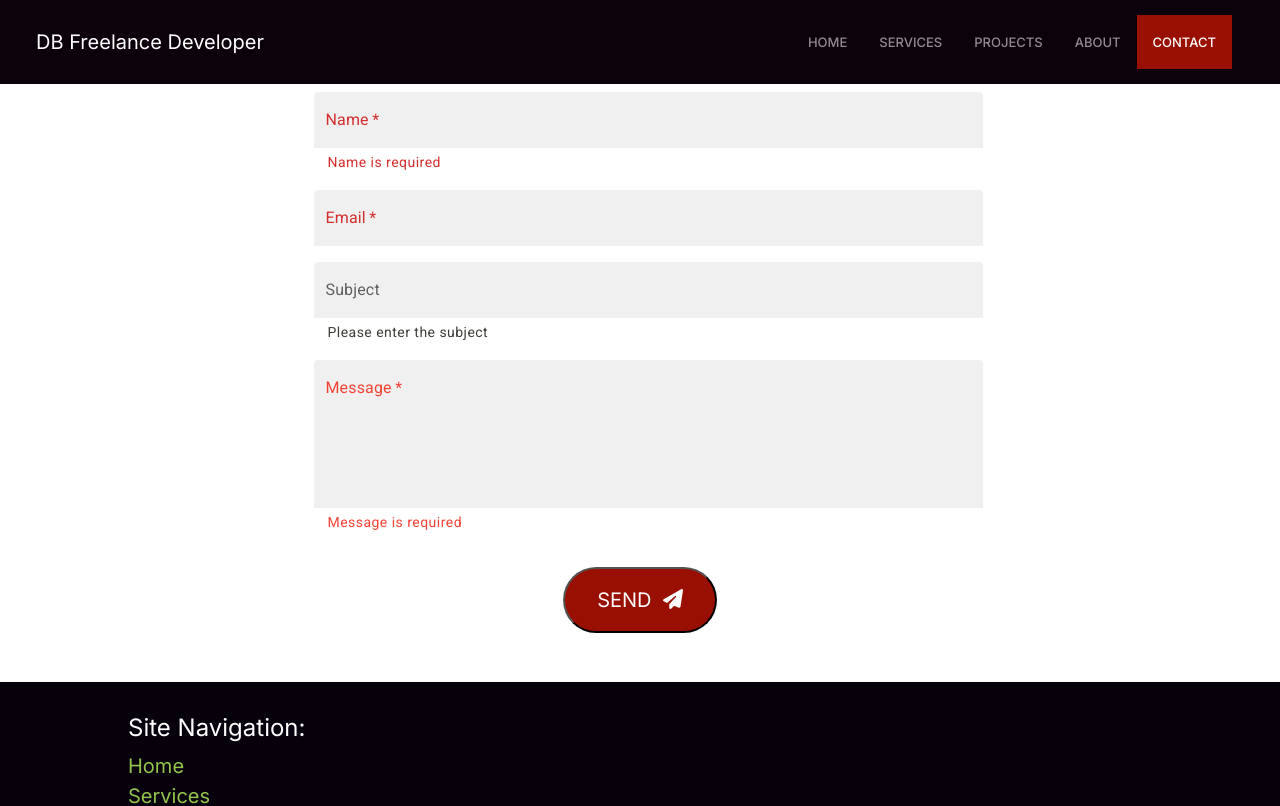
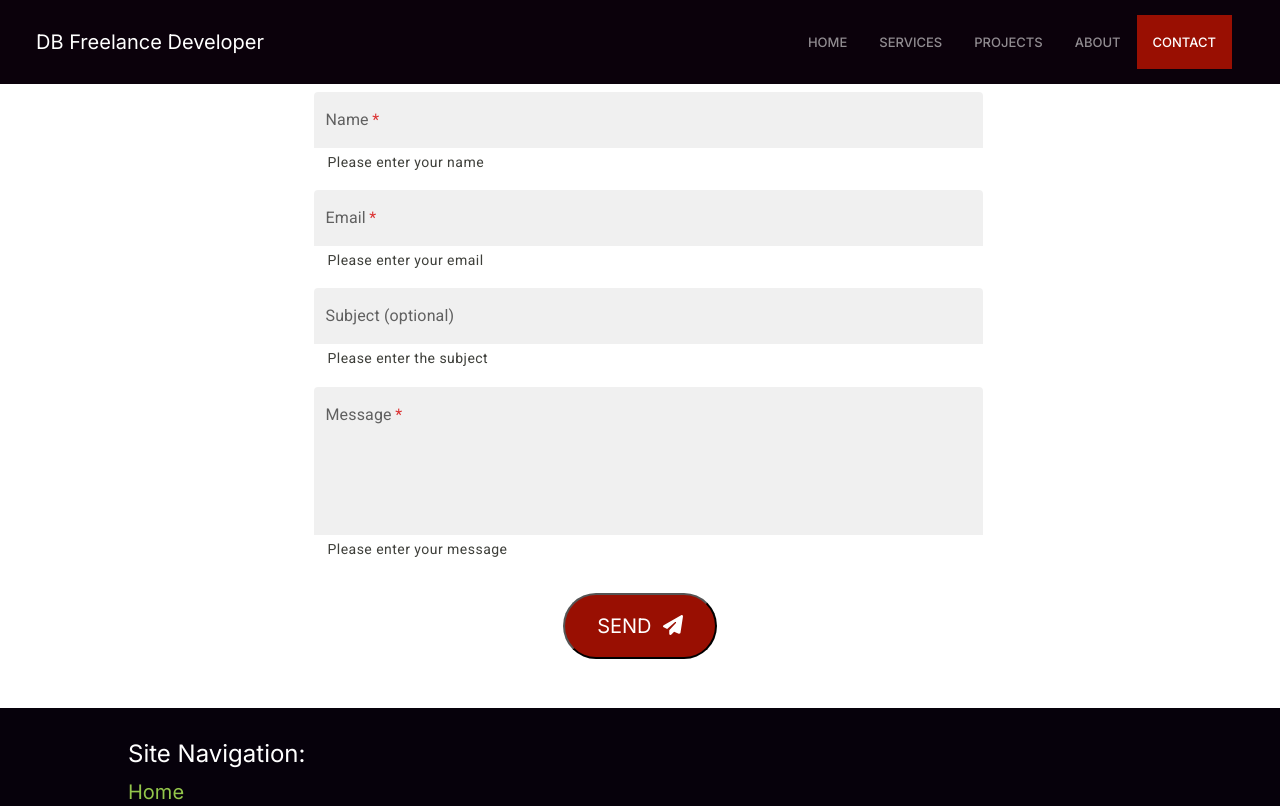
Before and after one commit to Dawit-Dev/freelance-portfolio, a Next.js app: page /contact in a window 1280 px wide. Shown: the top 806 px of the page. Built offline with nearby package versions, Linux system fonts and the light colour scheme.

Commit message:
Contact form error handling and custom success alert

```diff
--- a/src/app/api/route.ts
+++ b/src/app/api/route.ts
@@ -1,30 +1,32 @@
-const sgMail = require("@sendgrid/mail");
-sgMail.setApiKey(process.env.SENDGRID_API_KEY);
+const sgMail = require('@sendgrid/mail')
+sgMail.setApiKey(process.env.SENDGRID_API_KEY)
 
 export async function POST(req: Request) {
+	let res
 	try {
-		const body = await req.json();
-		const message = `
-		  Name: ${body.name}\r\n
-		  Email: ${body.email}\r\n
-		  Message: ${body.message}
-		`;
-		await sgMail.send({
+		const { name, email, subject, message } = await req.json()
+		const msg = `
+		  Name: ${name}\r\n
+		  Email: ${email}\r\n
+		  Message: ${message}
+		`
+		res = await sgMail.send({
 			to: process.env.RECEIVER_EMAIL,
 			from: process.env.SENDER_EMAIL,
-			subject: body.subject ? body.subject : `New message from ${body.name}`,
-			text: message,
-			html: `<strong>${message.replace(/\r\n/g, "<br />")}</strong>`,
-		});
+			subject: subject ? subject : `New message from ${name}`,
+			text: msg,
+			html: `<strong>${message.replace(/\r\n/g, '<br />')}</strong>`,
+		})
 	} catch (err: any) {
-		let errorMessage: string = "Something went wrong";
+		let errorMessage: string = 'Something went wrong'
 		if (err instanceof Error) {
-			errorMessage = err.message;
+			errorMessage = err.message
 		}
-		return Response.json({ message: errorMessage });
+		return Response.json({ message: errorMessage })
 	}
+
 	const response = Response.json({
-		message: "Your email is successfully sent",
-	});
-	return response;
+		message: 'Your email is successfully sent!',
+	})
+	return response
 }
--- a/src/components/contact.tsx
+++ b/src/components/contact.tsx
@@ -1,282 +1,319 @@
-"use client";
+'use client'
 
-import React, { useState } from "react";
-import { motion } from "framer-motion";
-import Box from "@mui/material/Box";
-import TextField from "@mui/material/TextField";
-import { FontAwesomeIcon } from "@fortawesome/react-fontawesome";
+import React, { useState } from 'react'
+import { motion } from 'framer-motion'
+import Box from '@mui/material/Box'
+import TextField from '@mui/material/TextField'
+import { FontAwesomeIcon } from '@fortawesome/react-fontawesome'
 import {
 	faPaperPlane,
+	faSquareCheck,
 	faPhoneVolume,
 	faEnvelope,
 	faMapLocationDot,
-} from "@fortawesome/free-solid-svg-icons";
-import { faGithub, faLinkedin } from "@fortawesome/free-brands-svg-icons";
-import { config } from "@fortawesome/fontawesome-svg-core";
-import "@fortawesome/fontawesome-svg-core/styles.css";
-config.autoAddCss = false;
-import { ThemeProvider, createTheme } from "@mui/material/styles";
+} from '@fortawesome/free-solid-svg-icons'
+import { faGithub, faLinkedin } from '@fortawesome/free-brands-svg-icons'
+import { config } from '@fortawesome/fontawesome-svg-core'
+import '@fortawesome/fontawesome-svg-core/styles.css'
+config.autoAddCss = false
+import { ThemeProvider, createTheme } from '@mui/material/styles'
+import Alert from '@mui/material/Alert'
+import AlertTitle from '@mui/material/AlertTitle'
+import { useRouter, usePathname } from 'next/navigation'
 export const theme = createTheme({
 	components: {
 		MuiFormLabel: {
 			styleOverrides: {
 				asterisk: {
-					color: "#db3131",
-					"&$error": {
-						color: "#db3131",
+					color: '#db3131',
+					'&$error': {
+						color: '#db3131',
 					},
 				},
 			},
 		},
 	},
-});
+})
 
-import styles from "../styles/contact.module.css";
+import styles from '../styles/contact.module.css'
 
 type InputProps = {
-	name: string;
-	email: string;
-	subject: string;
-	message: string;
-};
+	name: string
+	email: string
+	subject: string
+	message: string
+}
 
 type ErrorProps = {
-	name: boolean;
-	email: boolean | object | any;
-	message: boolean;
-};
+	name: boolean
+	email: boolean | object | any
+	message: boolean
+}
 
 export default function Contact() {
+	const router = useRouter()
 	const [formInputs, setFormInputs] = useState<InputProps>({
-		name: "",
-		email: "",
-		subject: "",
-		message: "",
-	});
+		name: '',
+		email: '',
+		subject: '',
+		message: '',
+	})
 	//   Form validation state
+	const [name, setName] = useState('')
 	const [errors, setErrors] = useState<ErrorProps>({
 		name: true,
 		email: true,
 		message: true,
-	});
-	const [buttonText, setButtonText] = useState("Send");
-	const [showSuccessMessage, setShowSuccessMessage] = useState(false);
+	})
+	const [buttonText, setButtonText] = useState('Send')
+	const [showSuccessMessage, setShowSuccessMessage] = useState(false)
+	const [showError, setShowError] = useState(false)
 
 	const handleChange = (e: any) => {
-		setFormInputs((values) => ({
+		setFormInputs(values => ({
 			...values,
 			[e.target.name]: e.target.value,
-		}));
-		setErrors((values) => ({
+		}))
+		setName(formInputs.name)
+		setErrors(values => ({
 			...values,
 			[e.target.name]: false,
-		}));
-	};
+		}))
+	}
 
 	const isEmail = (email: string) =>
-		/^[A-Z0-9._%+-]+@[A-Z0-9.-]+\.[A-Z]{2,4}$/i.test(email);
+		/^[A-Z0-9._%+-]+@[A-Z0-9.-]+\.[A-Z]{2,4}$/i.test(email)
 
 	const formValidator = () => {
-		let tempErrors: object | any = {};
-		let isValid = true;
+		let tempErrors: object | any = {}
+		let isValid = true
 		if (!formInputs.name) {
-			tempErrors["name"] = true;
-			isValid = false;
+			tempErrors['name'] = true
+			isValid = false
 		}
 		if (!formInputs.email) {
-			tempErrors["email"] = {
+			tempErrors['email'] = {
 				isError: true,
-				errorMessage: "Email is required",
-			};
-			isValid = false;
+				errorMessage: 'Email is required',
+			}
+			isValid = false
 		} else if (!isEmail(formInputs.email)) {
-			tempErrors["email"] = {
+			tempErrors['email'] = {
 				isError: true,
-				errorMessage: "Invalid email!",
-			};
-			isValid = false;
+				errorMessage: 'Invalid email!',
+			}
+			isValid = false
 		}
 
 		if (!formInputs.message) {
-			tempErrors["message"] = true;
-			isValid = false;
+			tempErrors['message'] = true
+			isValid = false
 		}
 
-		setErrors({ ...tempErrors });
-		return isValid;
-	};
+		setErrors({ ...tempErrors })
+		return isValid
+	}
 
 	const handleSubmit = async (e: any) => {
-		e.preventDefault();
-		let isValid = formValidator();
+		e.preventDefault()
+		let isValid = formValidator()
 		if (!isValid) {
-			return;
+			setShowError(true)
+			return
 		}
 
-		const response = await fetch("/api", {
-			method: "POST",
+		const response = await fetch('/api', {
+			method: 'POST',
 			body: JSON.stringify(formInputs),
 			headers: {
-				"Content-Type": "application/json",
+				'Content-Type': 'application/json',
 			},
-		});
+		})
 
-		const res = await response.json();
+		const res = await response.json()
 
 		if (res.error) {
-			console.log(res.error, "<------ error");
-			setShowSuccessMessage(false);
-			setButtonText("Send");
-			return;
-		} else console.log(res);
+			console.log(res.error)
+			setShowSuccessMessage(false)
+			setButtonText('Send')
+			return
+		} else console.log(res)
 		setFormInputs({
-			name: "",
-			email: "",
-			subject: "",
-			message: "",
-		});
-		setShowSuccessMessage(true);
-		setButtonText("Send");
-	};
+			name: '',
+			email: '',
+			subject: '',
+			message: '',
+		})
+		setShowSuccessMessage(true)
+		setButtonText('Send')
+		setTimeout(() => {
+			setShowSuccessMessage(false)
+			router.push('/')
+		}, 7000)
+	}
 
 	const pageVariant = {
 		visible: {
 			opacity: 1,
-			transition: { type: "spring", stiffness: 30, delay: 0.5, duration: 2 },
+			transition: { type: 'spring', stiffness: 30, delay: 0.5, duration: 2 },
 		},
 		hidden: { opacity: 0 },
-	};
+	}
 
 	return (
 		<motion.main
 			variants={pageVariant}
-			initial="hidden"
-			whileInView="visible"
-			className={styles["contact-main"]}
+			initial='hidden'
+			whileInView='visible'
+			className={styles['contact-main']}
 		>
 			<ThemeProvider theme={theme}>
 				<Box
 					className={styles.box}
-					component="form"
+					component='form'
 					sx={{
-						"& .MuiTextField-root": {
+						'& .MuiTextField-root': {
 							m: 1,
-							width: "100%",
+							width: '100%',
 						},
 					}}
 					noValidate
-					autoComplete="off"
+					autoComplete='off'
 				>
-					<div className={styles["text-fields"]}>
+					<div className={styles['text-fields']}>
 						<TextField
 							className={styles.textField}
 							required
-							label="Name"
-							variant="filled"
-							name="name"
+							label='Name'
+							variant='filled'
+							name='name'
 							value={formInputs.name}
 							onChange={handleChange}
-							error={errors.name}
+							error={showError && errors.name}
 							helperText={
-								errors["name"] ? "Name is required" : "Please enter your name"
+								errors['name'] && showError
+									? 'Name is required'
+									: 'Please enter your name'
 							}
 							InputProps={{ disableUnderline: true }}
 							sx={{
-								"& .MuiFormHelperText-root": {
-									color: "var(--helper-text-color)",
-									fontSize: "14px",
-									fontWeight: "400",
+								'& .MuiFormHelperText-root': {
+									color: 'var(--helper-text-color)',
+									fontSize: '14px',
+									fontWeight: '400',
 								},
 							}}
 						/>
 						<TextField
 							className={styles.textField}
 							required
-							label="Email"
-							variant="filled"
-							name="email"
+							label='Email'
+							variant='filled'
+							name='email'
 							value={formInputs.email}
 							onChange={handleChange}
-							error={errors.email}
+							error={showError && errors.email}
 							helperText={
-								errors["email"]
+								errors['email'] && showError
 									? errors.email.errorMessage
-									: "Please enter your email"
+									: 'Please enter your email'
 							}
 							InputProps={{ disableUnderline: true }}
 							sx={{
-								"& .MuiFormHelperText-root": {
-									color: "var(--helper-text-color)",
-									fontSize: "14px",
-									fontWeight: "400",
+								'& .MuiFormHelperText-root': {
+									color: 'var(--helper-text-color)',
+									fontSize: '14px',
+									fontWeight: '400',
 								},
 							}}
 						/>
 						<TextField
 							className={styles.textField}
-							label="Subject"
-							variant="filled"
-							name="subject"
+							label='Subject (optional)'
+							variant='filled'
+							name='subject'
 							value={formInputs.subject}
 							onChange={handleChange}
-							helperText="Please enter the subject"
+							helperText='Please enter the subject'
 							InputProps={{ disableUnderline: true }}
 							sx={{
-								"& .MuiFormHelperText-root": {
-									color: "var(--helper-text-color)",
-									fontSize: "14px",
-									fontWeight: "400",
+								'& .MuiFormHelperText-root': {
+									color: 'var(--helper-text-color)',
+									fontSize: '14px',
+									fontWeight: '400',
 								},
 							}}
 						/>
 					</div>
-					<div className={styles["message-wrapper"]}>
+					<div className={styles['message-wrapper']}>
 						<TextField
 							required
 							className={`${styles.message} ${styles.textField}`}
-							label="Message"
-							variant="filled"
+							label='Message'
+							variant='filled'
 							multiline
 							minRows={5}
 							maxRows={10}
-							name="message"
+							name='message'
 							value={formInputs.message}
 							onChange={handleChange}
-							error={errors.message}
+							error={showError && errors.message}
 							helperText={
-								errors["message"]
-									? "Message is required"
-									: "Please enter your message"
+								errors['message'] && showError
+									? 'Message is required'
+									: 'Please enter your message'
 							}
 							InputProps={{ disableUnderline: true }}
 							sx={{
-								"& .MuiFormHelperText-root": {
-									color: "var(--helper-text-color)",
-									fontSize: "14px",
-									fontWeight: "400",
+								'& .MuiFormHelperText-root': {
+									color: 'var(--helper-text-color)',
+									fontSize: '14px',
+									fontWeight: '400',
 								},
-								"& .Mui-error": {
-									color: "#f44336",
+								'& .Mui-error': {
+									color: '#f44336',
 								},
-								"& .MuiInputBase-root": {
-									color: "var(--primary-text-color)",
-									borderBottom: "1px solid var(--primary-text-color)",
+								'& .MuiInputBase-root': {
+									color: 'var(--primary-text-color)',
+									borderBottom: '1px solid var(--primary-text-color)',
 								},
 							}}
 						/>
 					</div>
 					<br />
-					<div className={styles["btn-container"]}>
-						<motion.button onClick={handleSubmit} className={styles.send} whileHover={{ scale: 1.1 }}>
+					<div className={styles['btn-container']}>
+						<motion.button
+							onClick={handleSubmit}
+							className={styles.send}
+							whileHover={{ scale: 1.1 }}
+						>
 							{buttonText} &nbsp;
 							<FontAwesomeIcon
 								icon={faPaperPlane}
-								className={styles["fa-paper-plane"]}
+								className={styles['fa-paper-plane']}
 							/>
 						</motion.button>
 					</div>
 				</Box>
 			</ThemeProvider>
+			{showSuccessMessage && (
+				<div className={styles['overlay-alert']}>
+					<Alert severity='success' className={styles.success}>
+						<AlertTitle>
+							Thank you <span className={styles.name}>{name}</span> for your message!
+						</AlertTitle>
+						I will get back to you{' '}
+						<span>
+							<strong>ASAP</strong>
+						</span>
+					</Alert>
+					<FontAwesomeIcon
+						icon={faSquareCheck}
+						className={styles['fa-square-check']}
+						textAnchor='hi icons'
+					/>
+				</div>
+			)}
 		</motion.main>
-	);
+	)
 }
--- a/src/components/project-details.tsx
+++ b/src/components/project-details.tsx
@@ -1,4 +1,5 @@
 "use client";
+
 import React from "react";
 import Image from "next/image";
 import AnimatedText from "../animations/text-animation";
--- a/src/styles/contact.module.css
+++ b/src/styles/contact.module.css
@@ -4,6 +4,7 @@
 	display: flex;
 	justify-content: center;
 	align-items: center;
+	position: relative;
 }
 
 .btn-container {
@@ -20,3 +21,38 @@
 	color: var(--secondary-text);
 	border-radius: 50px;
 }
+
+.overlay-alert {
+	position: absolute;
+	display: flex;
+	width: 30%;
+	margin: auto;
+	flex-direction: column;
+	align-items: center;
+	top: calc(50% - 164px);
+	left: 50%;
+	transform: translate(-50%, -50%);
+	z-index: 10;
+	border-radius: 10px;
+	padding: 1rem;
+	background-color: var(--secondary-text);
+}
+
+.fa-square-check {
+	width: 100%;
+	height: 200px;
+	color: var(--secondary-text);
+	background-color: var(--green-accent);
+}
+
+.success {
+	width: 100%;
+	background-color: var(--secondary-text);
+	border-radius: 0%;
+}
+
+.name {
+	color: red;
+	font-weight: 900;
+	font-style: italic;
+}
--- a/src/styles/globals.css
+++ b/src/styles/globals.css
@@ -30,6 +30,7 @@ body {
 	--complementary-bg: #379683;
 	--complementary-bg: #B0C4DE;
 	--complementary-bg: #7CB9E8;
+	--green-accent: #379683;
 	--btn-bg: #1c4075;
 	--btn-bg: #4E2A84;
 	--accent-color: #54081c;
```
